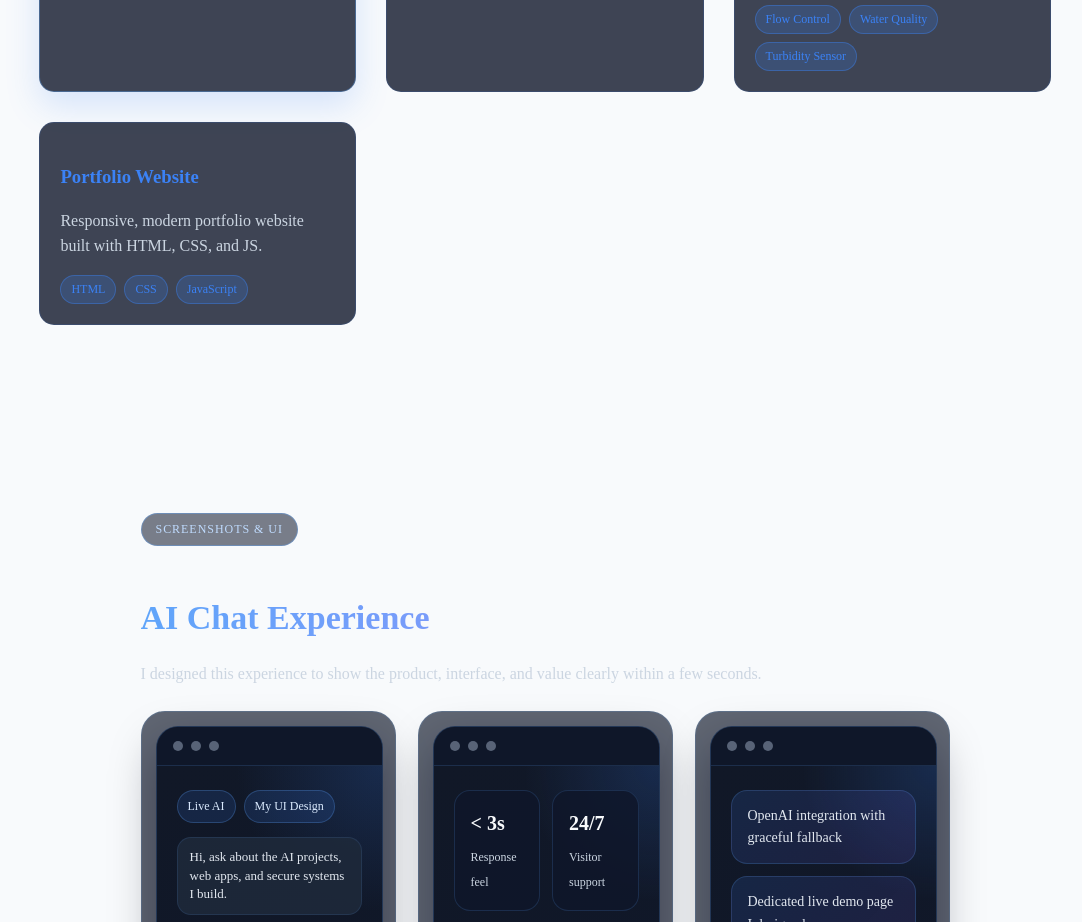
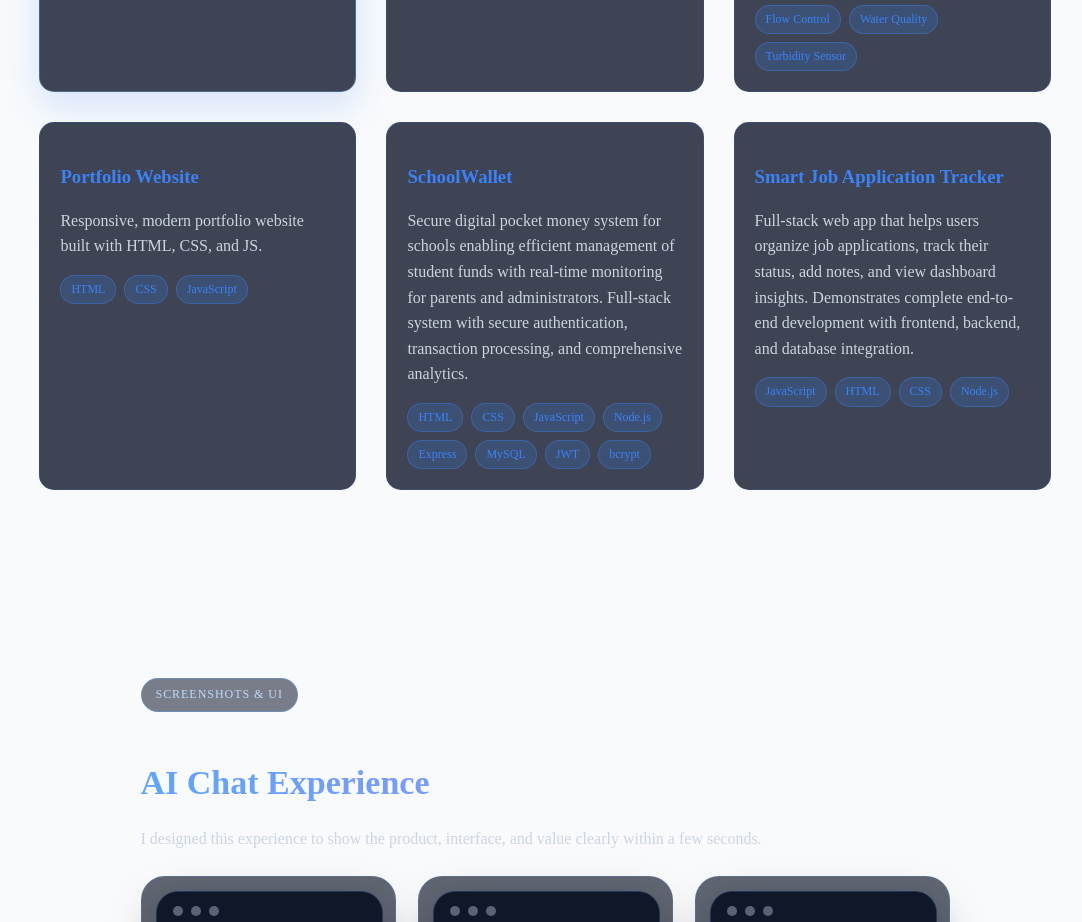
Before and after one commit to John-web57/-portfo, a website: page projects.html in a window 1280 px wide. Shown: the part 1095-2017 px from the top of the page, without its empty margins (95-1177 px from the left). Drawn offline with Linux system fonts and the light colour scheme.

Commit message:
Add SchoolWallet and Smart Job Tracker projects

```diff
--- a/projects.html
+++ b/projects.html
@@ -115,6 +115,32 @@
                         <span class="skill-badge">JavaScript</span>
                     </div>
                 </div>
+
+                <div class="project-card">
+                    <h3>SchoolWallet</h3>
+                    <p>Secure digital pocket money system for schools enabling efficient management of student funds with real-time monitoring for parents and administrators. Full-stack system with secure authentication, transaction processing, and comprehensive analytics.</p>
+                    <div class="project-skills">
+                        <span class="skill-badge">HTML</span>
+                        <span class="skill-badge">CSS</span>
+                        <span class="skill-badge">JavaScript</span>
+                        <span class="skill-badge">Node.js</span>
+                        <span class="skill-badge">Express</span>
+                        <span class="skill-badge">MySQL</span>
+                        <span class="skill-badge">JWT</span>
+                        <span class="skill-badge">bcrypt</span>
+                    </div>
+                </div>
+
+                <div class="project-card">
+                    <h3>Smart Job Application Tracker</h3>
+                    <p>Full-stack web app that helps users organize job applications, track their status, add notes, and view dashboard insights. Demonstrates complete end-to-end development with frontend, backend, and database integration.</p>
+                    <div class="project-skills">
+                        <span class="skill-badge">JavaScript</span>
+                        <span class="skill-badge">HTML</span>
+                        <span class="skill-badge">CSS</span>
+                        <span class="skill-badge">Node.js</span>
+                    </div>
+                </div>
             </div>
 
             <section class="ai-visual-showcase" id="ai-visual-showcase">
```
